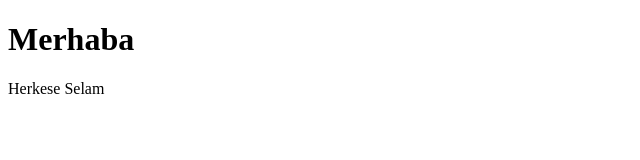
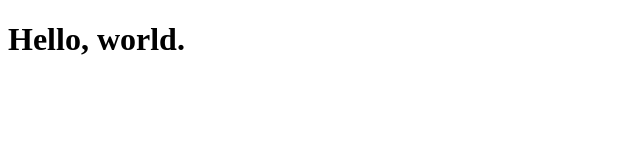
Before and after one commit to AdemCanCertel-zz/electron-application, an Electron app: page index.html in a window 800 px wide. Shown: the whole page, without its empty margins (0-640 px from the left). Drawn offline with Linux system fonts and the light colour scheme.

Commit message:
Update index.html

```diff
--- a/index.html
+++ b/index.html
@@ -2,10 +2,9 @@
 <html>
     <head>
         <meta charset="UTF-8">
-        <title>AdemCan - Blog</title>
+        <title>Easy application construction with ElectronJS</title>
     </head>
     <body>
-        <h1>Merhaba</h1>
-        <p>Herkese Selam</p>
+        <h1>Hello, world.</h1>
     </body>
 </html>
```
